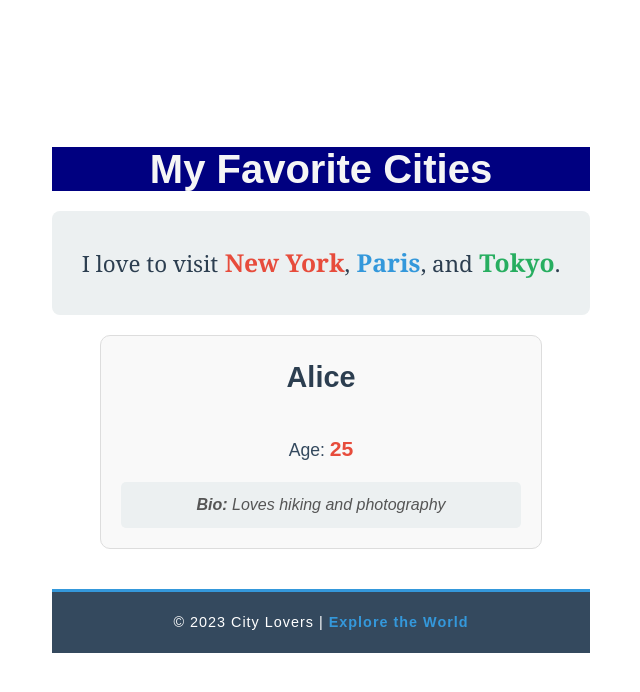
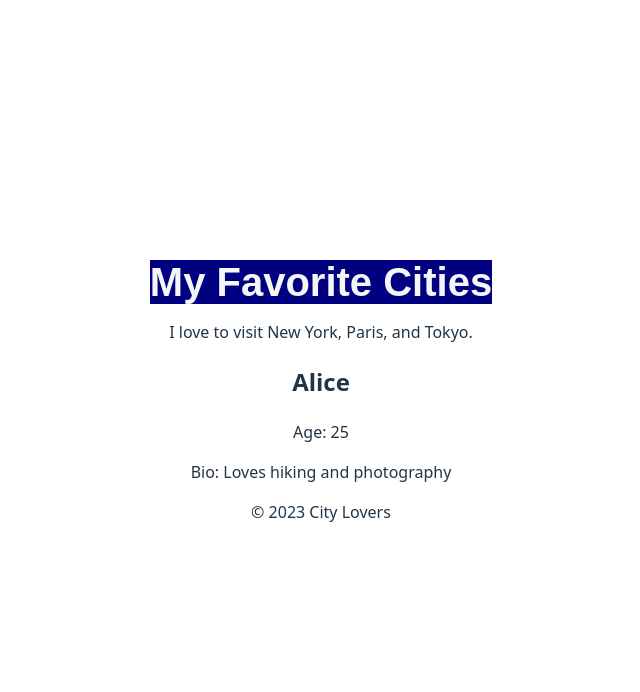
Before and after one commit to MeNesta/alx-fe-reactjs, a React (Vite) app in the folder alx-react-app/: page / in a window 1280 px wide. Shown: the top 692 px of the page, without its empty margins (319-959 px from the left). Built offline with nearby package versions, Linux system fonts and the light colour scheme.

Commit message:
initial commit alx react app with inline css styling

```diff
--- a/alx-react-app/src/components/Footer.jsx
+++ b/alx-react-app/src/components/Footer.jsx
@@ -1,28 +1,7 @@
 function Footer() {
     return (
-        <footer style={{
-            backgroundColor: '#34495e',
-            color: 'white',
-            textAlign: 'center',
-            padding: '20px',
-            marginTop: '40px',
-            fontSize: '0.9em',
-            borderTop: '3px solid #3498db'
-        }}>
-            <p style={{
-                margin: '0',
-                fontFamily: 'Arial, sans-serif',
-                letterSpacing: '1px'
-            }}>
-                © 2023 City Lovers |
-                <span style={{
-                    color: '#3498db',
-                    fontWeight: 'bold',
-                    marginLeft: '5px'
-                }}>
-                    Explore the World
-                </span>
-            </p>
+        <footer>
+            <p>© 2023 City Lovers</p>
         </footer>
     );
 }
--- a/alx-react-app/src/components/MainContent.jsx
+++ b/alx-react-app/src/components/MainContent.jsx
@@ -1,38 +1,7 @@
 function MainContent() {
     return (
-        <main style={{
-            backgroundColor: '#ecf0f1',
-            padding: '30px',
-            margin: '20px auto',
-            maxWidth: '800px',
-            borderRadius: '8px',
-            textAlign: 'center'
-        }}>
-            <p style={{
-                fontSize: '1.4em',
-                color: '#2c3e50',
-                fontFamily: 'Georgia, serif',
-                lineHeight: '1.8',
-                margin: '0',
-                fontWeight: '300'
-            }}>
-                I love to visit
-                <span style={{
-                    color: '#e74c3c',
-                    fontWeight: 'bold',
-                    fontSize: '1.1em'
-                }}> New York</span>,
-                <span style={{
-                    color: '#3498db',
-                    fontWeight: 'bold',
-                    fontSize: '1.1em'
-                }}> Paris</span>, and
-                <span style={{
-                    color: '#27ae60',
-                    fontWeight: 'bold',
-                    fontSize: '1.1em'
-                }}> Tokyo</span>.
-            </p>
+        <main>
+            <p>I love to visit New York, Paris, and Tokyo.</p>
         </main>
     );
 }
--- a/alx-react-app/src/components/UserProfile.jsx
+++ b/alx-react-app/src/components/UserProfile.jsx
@@ -1,43 +1,9 @@
 const UserProfile = (props) => {
   return (
-    <div style={{
-      border: '1px solid #ddd',
-      borderRadius: '10px',
-      margin: '20px auto',
-      padding: '20px',
-      backgroundColor: '#f9f9f9',
-      maxWidth: '400px',
-      fontFamily: 'arial, sans-serif',
-}}>
-      <h2 style={{
-      color: '#2c3e50',
-      marginTop: '0',
-      fontSize: '1.8em',
-      borderBottom: '2pxsolid #3498db',
-      paddingBottom: '10px'
-      }}>{props.name}</h2>
-
-      <p style={{
-        fontSize: '1.1em',
-        color: '#34495e',
-        magin: '15px 0'
-      }}>
-        Age: <span style={{
-          fontWeight: 'bold',
-          color: '#e74c3c',
-          fontSize: '1.2em'
-        }}>{props.age}</span></p>
-      <p style={{
-        fontSize: '1em',
-        color: '#555',
-        lineHeight: '1.6',
-        fontStyle: 'italic',
-        backgroundColor: '#ecf0f1',
-        padding: '10px',
-        borderRadius: '5px',
-        margin: '15px 0 0 0'}}>
-          <strong>Bio:</strong> {props.bio}
-          </p>
+    <div>
+      <h2>{props.name}</h2>
+      <p>Age: {props.age}</p>
+      <p>Bio: {props.bio}</p>
     </div>
   );
 };
```
